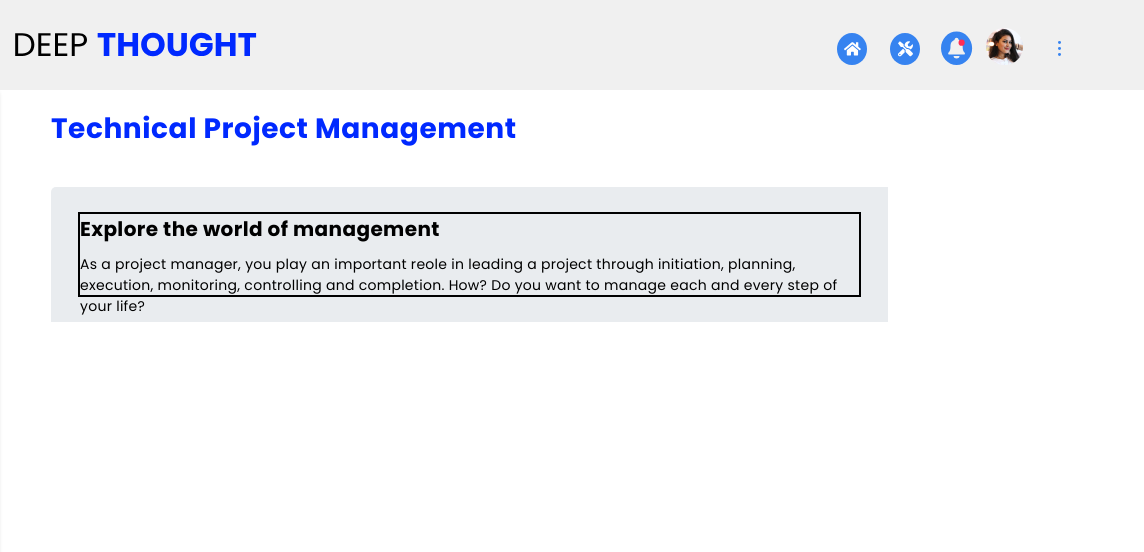
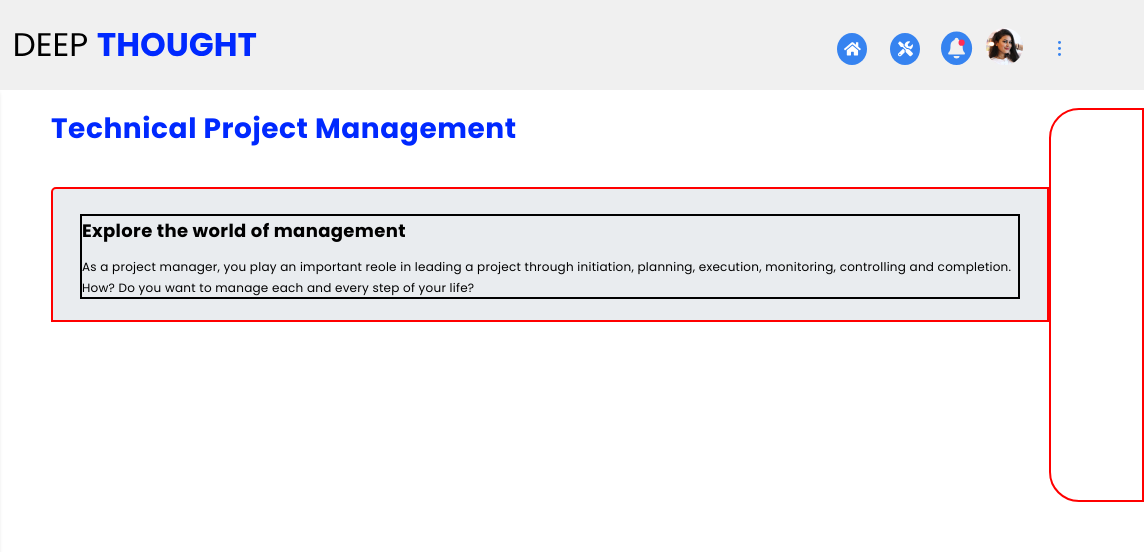
Before and after one commit to SagnikaGoswami/technical-project-management-dashboard, a plain HTML site: page Project 1/index2.html in a window 1280 px wide. Shown: the top 552 px of the page, 136-1280 px from the left. Drawn offline with Linux system fonts and the light colour scheme.

Commit message:
Project 1 All Files and Assets

```diff
--- a/Project 1/index2.html
+++ b/Project 1/index2.html
@@ -70,6 +70,11 @@
         <p>As a project manager, you play an important reole in leading a project through initiation, planning, execution, monitoring, controlling and completion. How? Do you want to manage each and every step of your life?</p>
       </div>
     </div>
+
+
+    <div class="right">
+
+    </div>
      </main>
 
 
--- a/Project 1/style2.css
+++ b/Project 1/style2.css
@@ -143,6 +143,7 @@ main {
     /* background-color: aqua; */
     display: flex;
     width: 100%;
+    /* position: relative; */
 }
 
 main .left {
@@ -219,13 +220,14 @@ main .heading h2 {
 
 main .sub-heading {
     position: absolute;
-    width: calc(80% - 187px);
+    width: calc(100% - 187px - 95px);
     height: 135px;
     top: 187px;
     left: 187px;
     border-radius: 5px 0px 0px 0px;
     background-color: var(--sub-heading-color);
-    padding-left: 25px;
+    /* padding-left: 25px; */
+    border: 2px solid red;
 }
 
 main .sub-heading .inner-box {
@@ -242,7 +244,7 @@ main .sub-heading .inner-box {
 main .sub-heading .inner-box h3 {
     margin-bottom: 10px;
     font-family: Poppins;
-    font-size: 20px;
+    font-size: 18px;
     font-weight: 700;
     line-height: 30px;
     letter-spacing: 0.02em;
@@ -251,9 +253,22 @@ main .sub-heading .inner-box h3 {
 
 main .sub-heading .inner-box p {
     font-family: Poppins;
-    font-size: 14px;
+    font-size: 12px;
     font-weight: 400;
     line-height: 21px;
     letter-spacing: 0.02em;
     text-align: left;
 }
+
+
+main .right{
+    position: absolute;
+    width: 95px;
+height: 394px;
+top: 108px;
+right: 0;
+gap: 0px;
+border-radius: 30px 0px 0px 30px;
+opacity: 0px;
+border: 2px solid red;
+}
```
